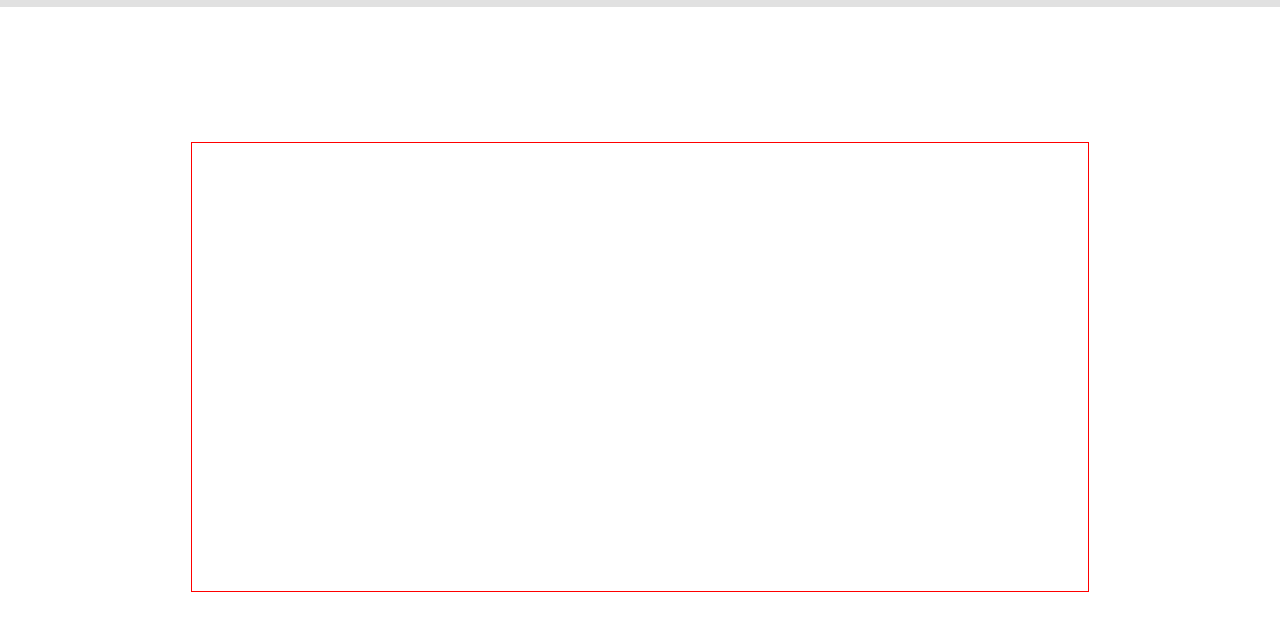
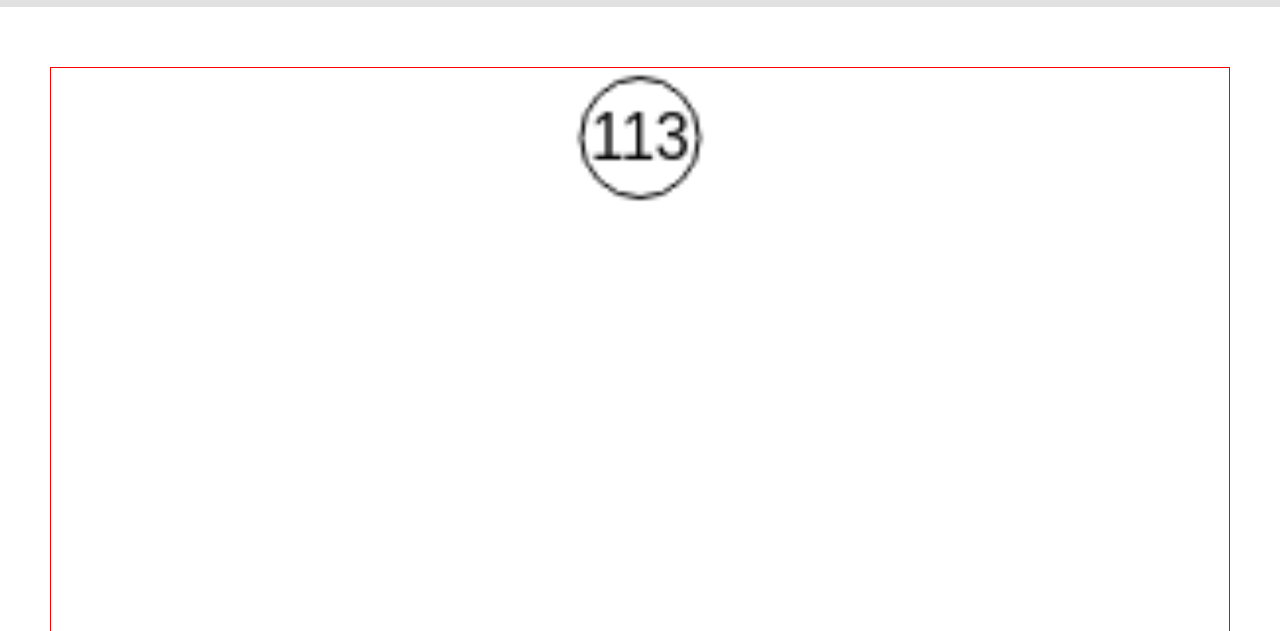
Before and after one commit to dowinterfor6/shadow-fight, a website built with webpack: page index.html in a window 1280 px wide. Shown: the part 73-704 px from the top of the page. Built offline with nearby package versions, Linux system fonts and the light colour scheme.

Commit message:
Add basic timer

```diff
--- a/frontend/assets/stylesheets/main_page.css
+++ b/frontend/assets/stylesheets/main_page.css
@@ -49,8 +49,8 @@
 }
 
 #canvas {
-  min-height: 450px;
-  min-width: 728px;
+  min-height: 600px;
+  min-width: 971px;
   box-sizing: border-box;
   border: 1px solid red;
 }
--- a/frontend/entry.js
+++ b/frontend/entry.js
@@ -1,3 +1,6 @@
+import Arena from "./game";
+
 document.addEventListener('DOMContentLoaded', () => {
   const canvas = document.getElementById('canvas');
+  new Arena(canvas);
 });
--- /dev/null
+++ b/frontend/game.js
@@ -0,0 +1,40 @@
+import Level from "./level";
+
+export default class Arena {
+  constructor(canvas) {
+    this.ctx = canvas.getContext('2d');
+    this.dimensions = { width: canvas.width, height: canvas.height };
+    this.running = true;
+
+    this.level = new Level(this.ctx, this.dimensions);
+
+    this.animationFrame = requestAnimationFrame(this.animate.bind(this));
+    this.drawBackground = this.drawBackground.bind(this);
+  }
+
+  animate() {
+
+    if (this.running) {
+      this.level.animate();
+      requestAnimationFrame(this.animate.bind(this));
+    } else {
+      cancelAnimationFrame(this.animationFrame);
+      // Display start screen
+      this.drawBackground();
+    }
+  }
+
+  drawBackground() {
+    // TODO: Get a good background
+
+    // let background = new Image();
+    // background.src = 'https://i.imgur.com/NNoFNWf.png';
+    // background.onload = () => {
+    //   this.ctx.drawImage(background, 0, 0, this.dimensions.width, this.dimensions.height);
+    // }
+    this.ctx.beginPath();
+    this.ctx.rect(0, 0, this.dimensions.width, this.dimensions.height);
+    this.ctx.fillStyle = 'Black';
+    this.ctx.fill();
+  }
+}
--- /dev/null
+++ b/frontend/level.js
@@ -0,0 +1,38 @@
+const LEVEL_CONSTANTS = {
+  MAX_TIME: 60 * 120,
+  TIMER_TEXT_HEIGHT: 22.5,
+};
+
+export default class Level {
+  constructor(ctx, dimensions) {
+    this.dimensions = dimensions;
+    this.time = LEVEL_CONSTANTS.MAX_TIME;
+    this.ctx = ctx;
+  }
+
+  animate() {
+    this.drawTimer();
+  }
+
+  drawTimer() {
+    // TODO: Need better solution
+    this.ctx.clearRect(0, 0, canvas.width, canvas.height);
+    // TIMER
+    this.ctx.font = '16px Arial';
+    this.ctx.textAlign = 'center';
+    this.ctx.fillText(
+      `${Math.round(this.time / 60)}`,
+      this.dimensions.width / 2,
+      LEVEL_CONSTANTS.TIMER_TEXT_HEIGHT
+    );
+    this.time = this.time - 1;
+    // CIRCLE
+    this.ctx.beginPath();
+    this.ctx.arc(
+      this.dimensions.width / 2,
+      LEVEL_CONSTANTS.TIMER_TEXT_HEIGHT - 5,
+      15, 0, 2 * Math.PI);
+    this.ctx.stroke();
+    return this.time;
+  }
+}
```
Also changed, not shown: frontend/assets/images/start-background.jpg (added), frontend/avatar.js (added).
